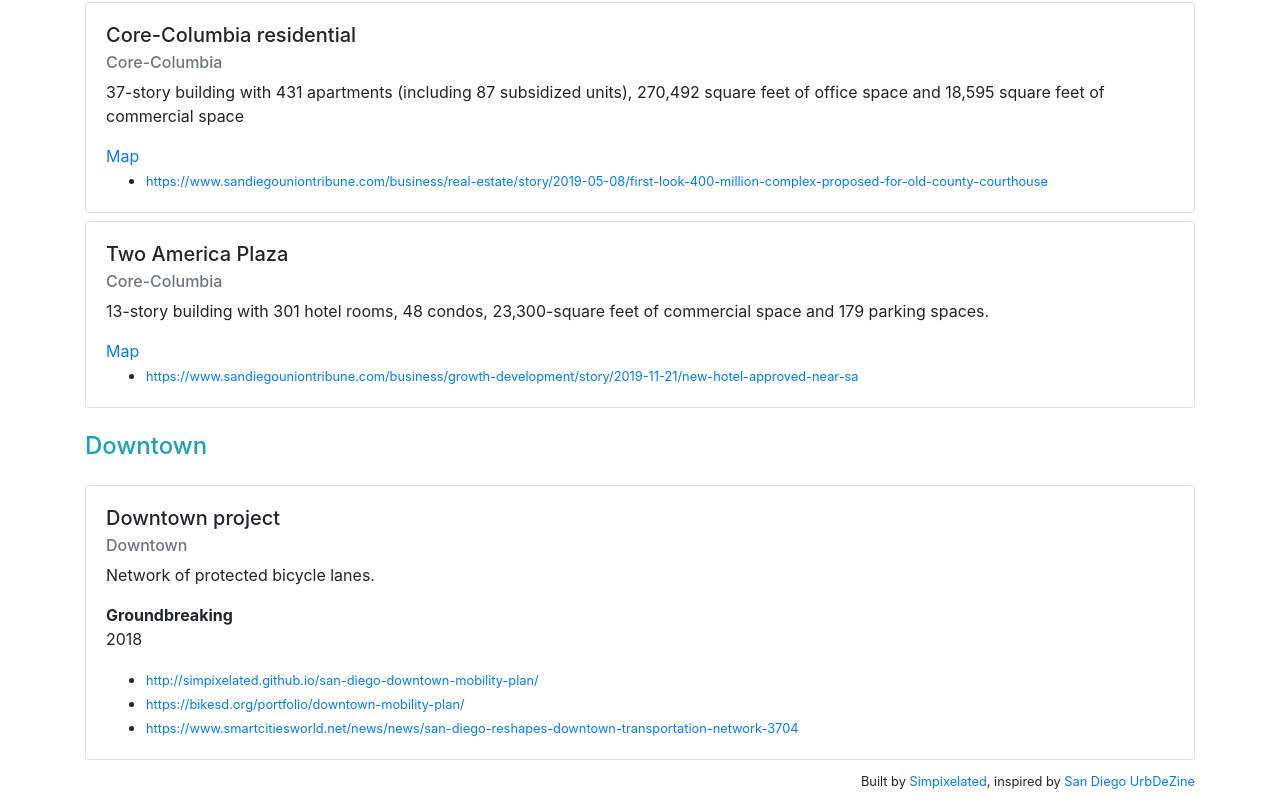
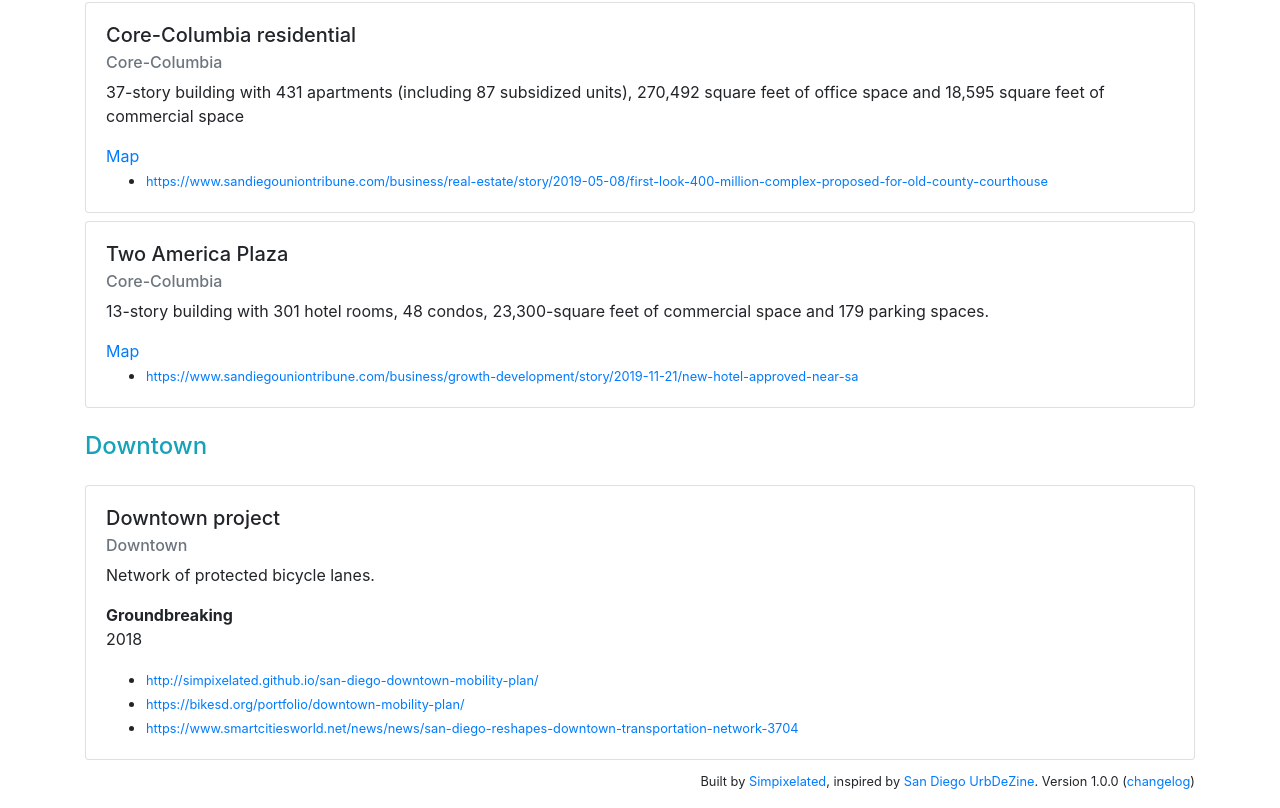
Before and after one commit to simpixelated/sd-dev-list, a React (Create React App) app: page / in a window 1280 px wide. Shown: the part 8249-9057 px from the top of the page. Built offline with nearby package versions, Linux system fonts and the light colour scheme.

Commit message:
adds changelog link to footer

```diff
--- a/src/App.js
+++ b/src/App.js
@@ -2,6 +2,7 @@ import React from 'react';
 import groupBy from 'lodash/groupBy';
 import kebabCase from 'lodash/kebabCase';
 import projects from './projects.json';
+import packageInfo from '../package.json';
 
 const ProjectCard = ({ project }) => (
   <div className="card mb-2">
@@ -60,7 +61,7 @@ function App() {
         </div>
       ))}
       </div>
-      <p className="text-right"><small>Built by <a href="https://simpixelated.com">Simpixelated</a>, inspired by <a href="https://sandiego.urbdezine.com/development-map/">San Diego UrbDeZine</a></small></p>
+      <p className="text-right"><small>Built by <a href="https://simpixelated.com">Simpixelated</a>, inspired by <a href="https://sandiego.urbdezine.com/development-map/">San Diego UrbDeZine</a>. Version {packageInfo.version} (<a href="https://github.com/simpixelated/sd-dev-list/blob/master/CHANGELOG.md">changelog</a>)</small></p>
     </div>
   );
 }
```
